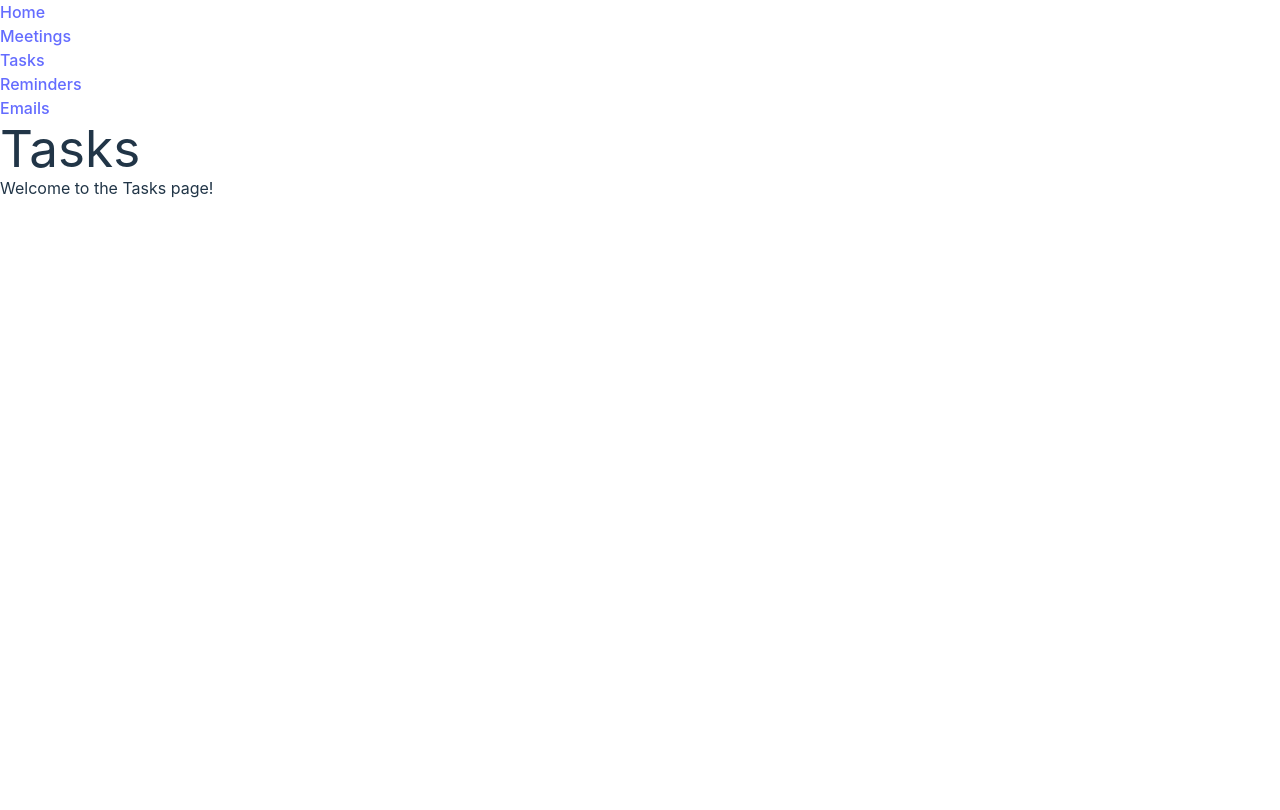
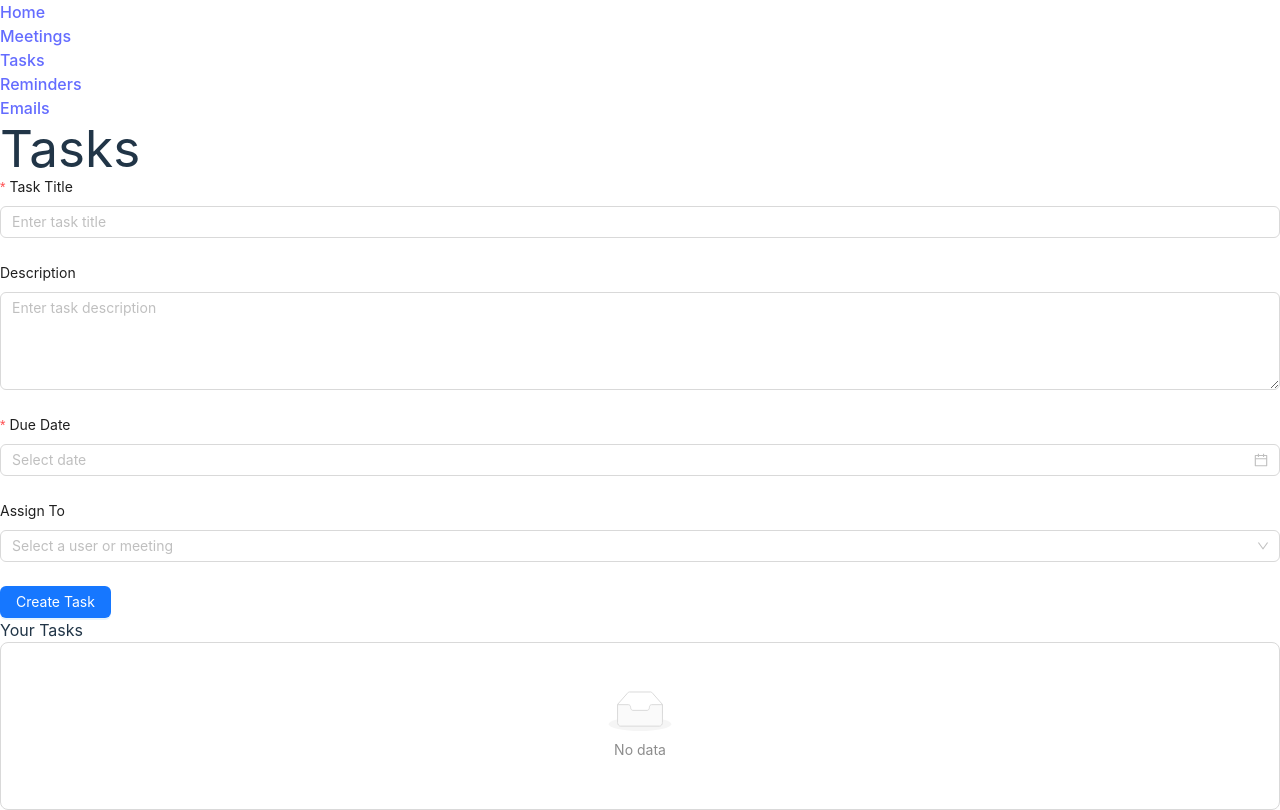
Before and after one commit to jereeemyyyy28/Remindly, a React (Vite) app: page /tasks in a window 1280 px wide. Built offline with nearby package versions, Linux system fonts and the light colour scheme.

Commit message:
Auth fix and basic tasks functionality

```diff
--- a/src/components/firebaseConfig.js
+++ b/src/components/firebaseConfig.js
@@ -1,5 +1,8 @@
 // Import the functions you need from the SDKs you need
 import { initializeApp } from "firebase/app";
+import { getFirestore } from "firebase/firestore";
+import { getAuth } from "firebase/auth";
+
 // TODO: Add SDKs for Firebase products that you want to use
 // https://firebase.google.com/docs/web/setup#available-libraries
 
@@ -16,4 +19,8 @@ const firebaseConfig = {
 // Initialize Firebase
 const app = initializeApp(firebaseConfig);
 
+export const db = getFirestore(app);
+
+export const auth = getAuth(app);
+
 export default app;
--- a/src/pages/auth/authRoute.jsx
+++ b/src/pages/auth/authRoute.jsx
@@ -1,16 +1,15 @@
 import React, { useEffect, useState } from "react";
-import { getAuth, onAuthStateChanged} from "firebase/auth";
+import { onAuthStateChanged} from "firebase/auth";
+import { auth } from "../../components/firebaseConfig";
 
 const AuthRoute = ({ children }) => {
-
-
     const [user, setUser] = useState(null);
-    const auth = getAuth();
 
     useEffect(() => {
         const unsubscribe = onAuthStateChanged(auth, (user) => {
             if (user) {
                 setUser(user);
+                console.log("User log: ", user);
             } else {
                 setUser(null);
             }
--- a/src/pages/auth/loginPage.jsx
+++ b/src/pages/auth/loginPage.jsx
@@ -22,7 +22,7 @@ const LoginPage = () => {
         signInWithPopup(auth, new GoogleAuthProvider())
             .then(response => {
                 console.log(response.user.uid);
-                navigate("/");
+                navigate("/home");
             })
             .catch(err => {
                 console.log(err);
@@ -39,7 +39,7 @@ const LoginPage = () => {
         signInWithEmailAndPassword(auth, email, password)
             .then(response => {
                 console.log(response.user.uid);
-                navigate("/");
+                navigate("/home");
             })
             .catch(err => {
                 console.log(err);
@@ -60,14 +60,14 @@ const LoginPage = () => {
                         placeholder="Email"
                         value={email}
                         onChange={(e) => setEmail(e.target.value)}
-                        className="w-full p-3 border border-gray-300 rounded-md focus:outline-none focus:ring-2 focus:ring-blue-500 bg-white"
+                        className="w-full p-3 border border-gray-300 rounded-md focus:outline-none focus:ring-2 focus:ring-blue-500 bg-white text-black"
                     />
                     <input
                         type="password"
                         placeholder="Password"
                         value={password}
                         onChange={(e) => setPassword(e.target.value)}
-                        className="w-full p-3 border border-gray-300 rounded-md focus:outline-none focus:ring-2 focus:ring-blue-500 bg-white"
+                        className="w-full p-3 border border-gray-300 rounded-md focus:outline-none focus:ring-2 focus:ring-blue-500 bg-white text-black"
                     />
                 </div>
 
--- a/src/pages/auth/registerPage.jsx
+++ b/src/pages/auth/registerPage.jsx
@@ -21,7 +21,7 @@ const RegisterPage = () => {
         signInWithPopup(auth, new GoogleAuthProvider())
             .then(response => {
                 console.log(response.user.uid);
-                navigate("/");
+                navigate("/home");
             })
             .catch(err => {
                 console.log(err);
@@ -40,7 +40,7 @@ const RegisterPage = () => {
         createUserWithEmailAndPassword(auth, email, password)
             .then(response => {
                 console.log(response.user.uid);
-                navigate("/");
+                navigate("/home");
             })
             .catch(err => {
                 console.log(err);
--- a/src/pages/home/homePage.jsx
+++ b/src/pages/home/homePage.jsx
@@ -1,11 +1,36 @@
 import  NavBar  from "../../components/navBar.jsx";
+import { signOut } from "firebase/auth";
+import { auth } from "../../components/firebaseConfig.js";
+import { useNavigate } from "react-router-dom";
+
 
 const HomePage = () => {
+
+    const navigate = useNavigate();
+
+    const handleSignOut = async () => {
+        try {
+            await signOut(auth);
+            console.log("User signed out successfully");
+            navigate("/login"); // Navigate to the login page after signing out
+        } catch (error) {
+            console.error("Error signing out: ", error);
+        }
+    }
+
     return (
         <div className="p-6">
             <NavBar/>
             <h1 className="text-3xl font-bold">Home</h1>
             <p>Welcome to the home page!</p>
+
+            {/* Sign Out Button */}
+            <button
+                onClick={handleSignOut}
+                className="mt-4 px-4 py-2 bg-red-500 text-white rounded hover:bg-red-600"
+            >
+                Sign Out
+            </button>
         </div>
     );
 };
--- a/src/pages/tasks/Tasks.jsx
+++ b/src/pages/tasks/Tasks.jsx
@@ -1,12 +1,98 @@
+import { useEffect, useState } from "react";
+import { collection, addDoc, onSnapshot, serverTimestamp } from "firebase/firestore";
+import { getAuth } from "firebase/auth";
+import { db } from "../../components/firebaseConfig.js";
 import NavBar from "../../components/navBar.jsx";
+import { Form, Input, DatePicker, Select, Button, List, Typography } from "antd";
+
+const { TextArea } = Input;
+const { Option } = Select;
 
 const Tasks = () => {
+    const [tasks, setTasks] = useState([]);
+    const auth = getAuth();
+    const currentUser = auth.currentUser;
+
+    // Fetch tasks for the current user
+    useEffect(() => {
+
+        console.log("AUTH: ", auth);
+        console.log("CURRENT USER: ", currentUser);
+        if (!currentUser) return;
+
+        const unsubscribe = onSnapshot(
+            collection(db, `Tasks/${currentUser.uid}/UserTasks`),
+            (snapshot) => {
+                const userTasks = snapshot.docs.map(doc => ({ id: doc.id, ...doc.data() }));
+                setTasks(userTasks);
+            }
+        );
+
+        return () => unsubscribe();
+    }, [currentUser]);
+
+    // Handle form submission
+    const handleFormSubmit = async (values) => {
+        console.log("Current User", currentUser);
+        if (!currentUser) {
+            console.error("User not authenticated.");
+            return;
+        }
+
+        try {
+            await addDoc(collection(db, `Tasks/${currentUser.uid}/UserTasks`), {
+                title: values.title,
+                description: values.description,
+                dueDate: values.dueDate.toISOString(),
+                assignedTo: values.assignedTo,
+                createdAt: serverTimestamp(),
+                status: "Pending",
+            });
+            console.log("Task added successfully!");
+        } catch (error) {
+            console.error("Error adding task:", error);
+        }
+    };
+
     return (
         <div className="p-6">
-            <NavBar/>
+            <NavBar />
 
-            <h1 className="text-3xl font-bold">Tasks</h1>
-            <p>Welcome to the Tasks page!</p>
+            <h1 className="text-3xl font-bold mb-6">Tasks</h1>
+
+            <Form layout="vertical" onFinish={handleFormSubmit}>
+                <Form.Item name="title" label="Task Title" rules={[{ required: true, message: "Please enter a task title!" }]}>
+                    <Input placeholder="Enter task title" />
+                </Form.Item>
+
+                <Form.Item name="description" label="Description">
+                    <TextArea rows={4} placeholder="Enter task description" />
+                </Form.Item>
+
+                <Form.Item name="dueDate" label="Due Date" rules={[{ required: true, message: "Please select a due date!" }]}>
+                    <DatePicker style={{ width: "100%" }} />
+                </Form.Item>
+
+                <Form.Item name="assignedTo" label="Assign To">
+                    <Select placeholder="Select a user or meeting">
+                        <Option value="User1">User 1</Option>
+                        <Option value="User2">User 2</Option>
+                    </Select>
+                </Form.Item>
+
+                <Button type="primary" htmlType="submit">Create Task</Button>
+            </Form>
+
+            <h2 className="text-2xl font-bold mt-8 mb-4">Your Tasks</h2>
+            <List
+                bordered
+                dataSource={tasks}
+                renderItem={(task) => (
+                    <List.Item>
+                        <Typography.Text strong>{task.title}</Typography.Text> - {task.description}
+                    </List.Item>
+                )}
+            />
         </div>
     );
 };
```
